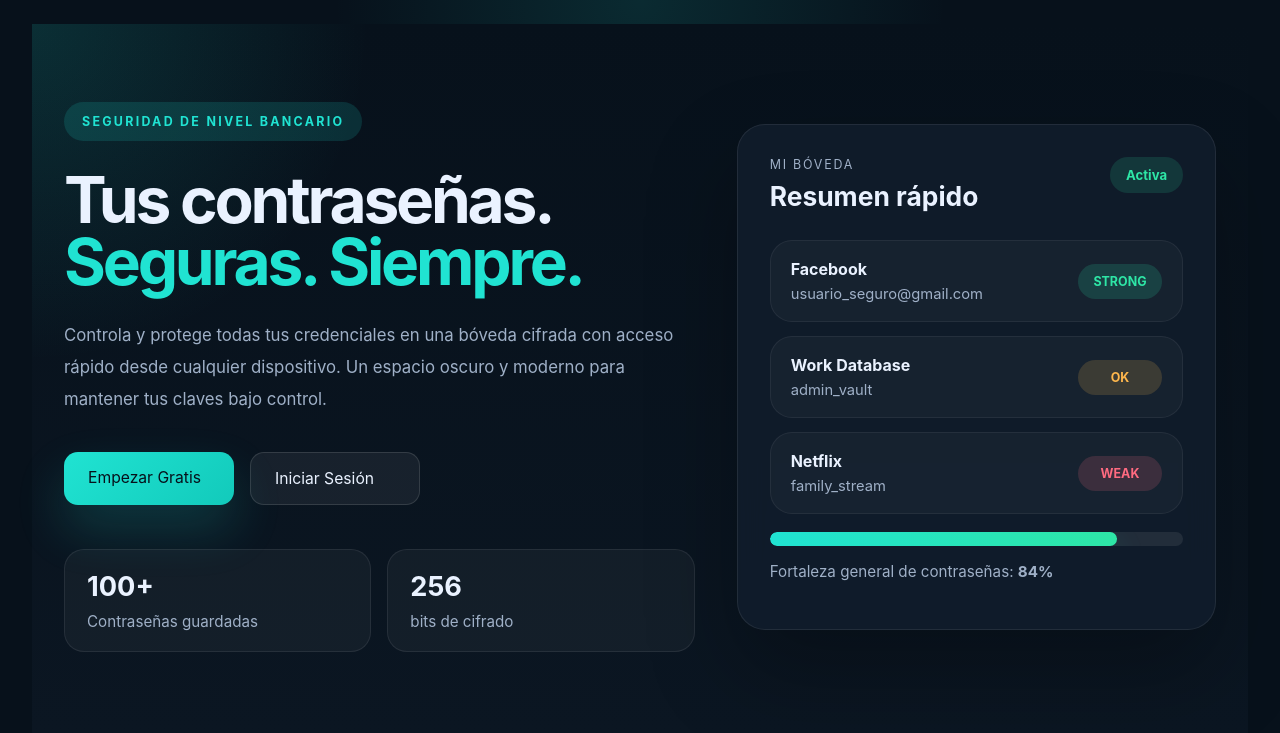
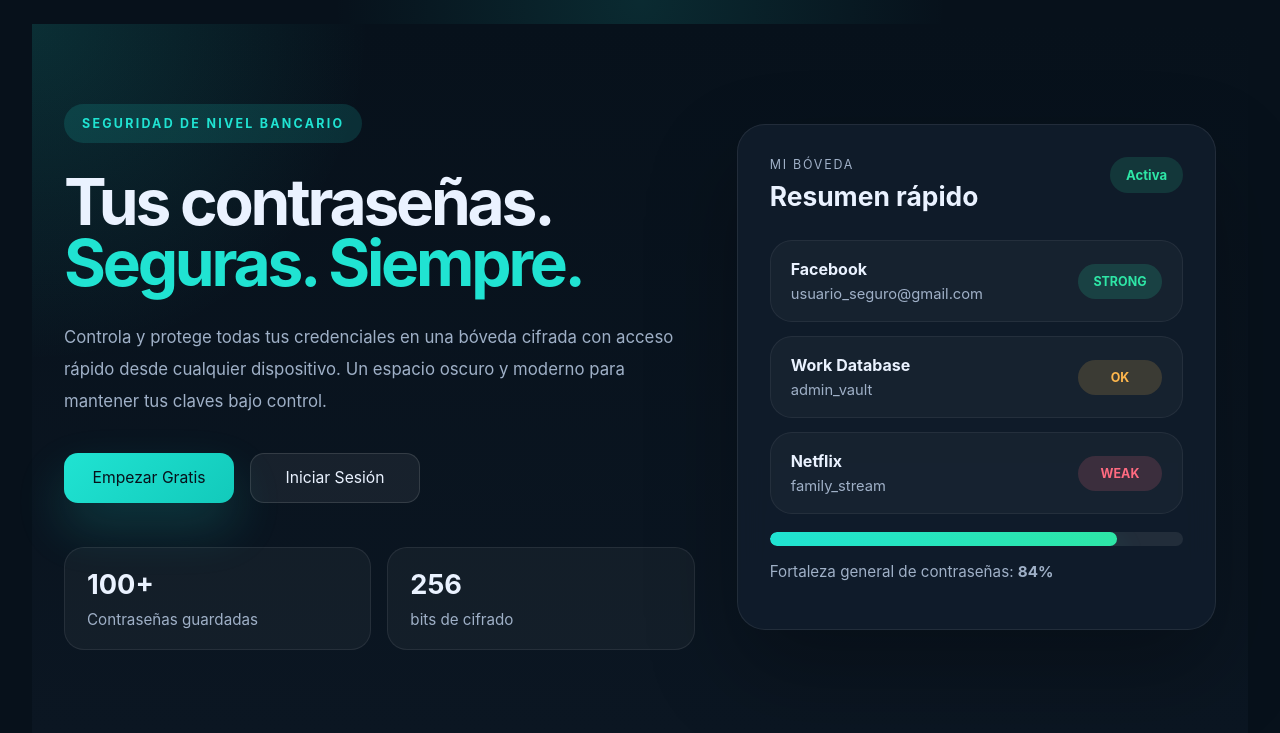
Before and after one commit to Juliana-Ramirez-T/PassSafe, a Django app: page / in a window 1280 px wide. Shown: the top 733 px of the page. Run offline with Django 5.2, Linux system fonts and the light colour scheme.

Commit message:
Commit Final

```diff
--- a/passsafe/static/css/base.css
+++ b/passsafe/static/css/base.css
@@ -175,9 +175,16 @@
 
 .button {
   border: none;
+  /* keep the visual size but ensure perfect centering */
   padding: 14px 20px;
   border-radius: 14px;
   transition: transform .2s ease, background .2s ease;
+  display: inline-flex;
+  align-items: center;
+  justify-content: center;
+  gap: 8px;
+  line-height: 1; /* prevent extra vertical offset */
+  vertical-align: middle;
 }
 
 .button:hover {
```
Also changed, not shown: db.sqlite3.
